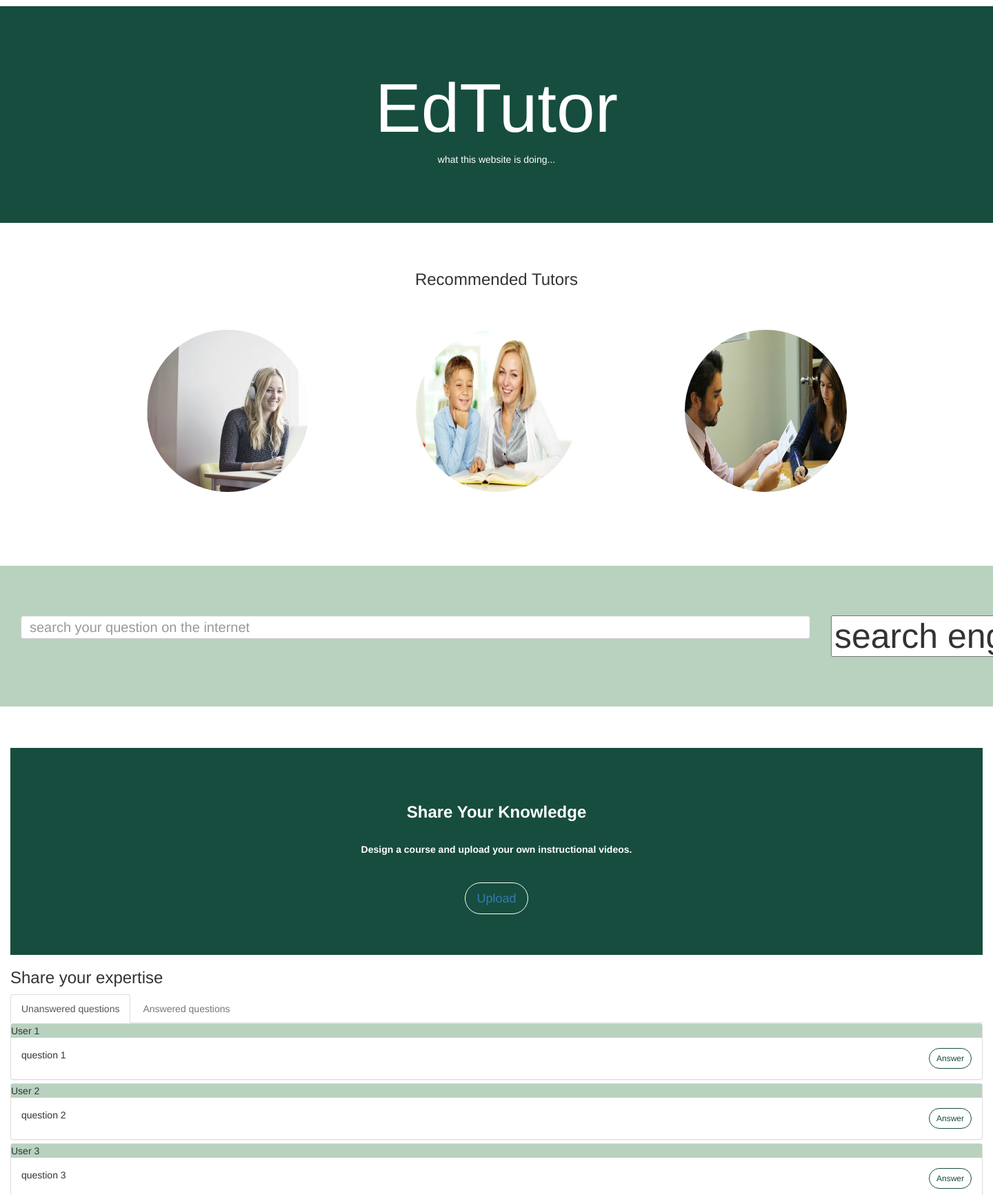
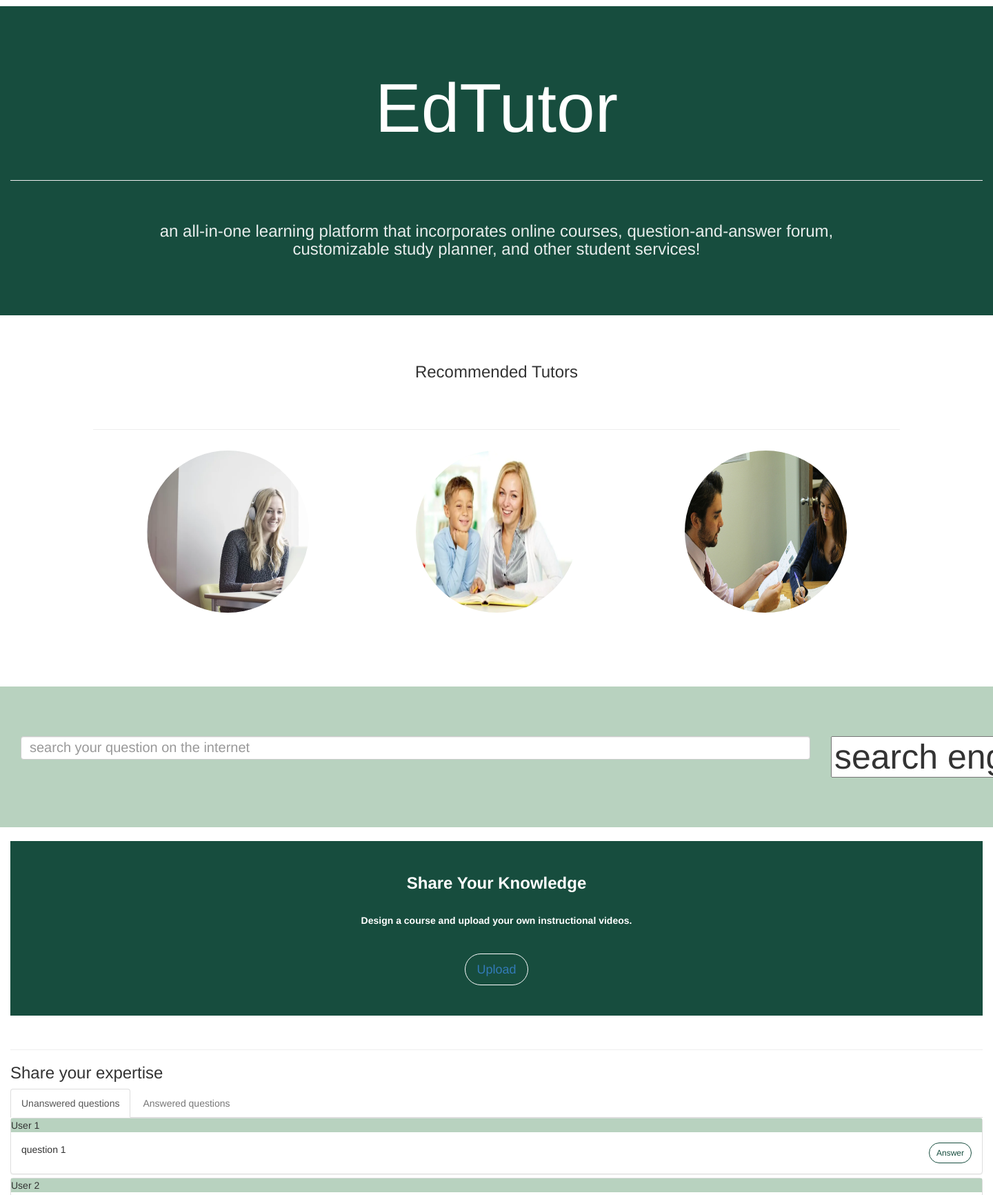
Before and after one commit to IEYU/TecHacks-EdTutor, a Flask app: page / in a window 1440 px wide; the page is wider, and only the part inside the window is pictured. Shown: the part 51-1783 px from the top of that part at 69% size. Run offline with Flask 2, Linux system fonts and the light colour scheme; the visitor is signed in with stand-in values (Sample User, id 1); some libraries are stand-ins or nearby versions.

Commit message:
modification

```diff
--- a/templates/index.html
+++ b/templates/index.html
@@ -27,7 +27,14 @@
             padding-top: 5%;
             padding-bottom: 5%;
         }
-
+        .container-fluid-spec {
+            padding-top: 2%;
+            padding-bottom: 2%;
+        }
+        .container-fluid-spec2 {
+            padding-top: 1%;
+            padding-bottom: 3%;
+        }
         .title {
             color: #fff;
             background-color: #174D3E;
@@ -122,7 +129,8 @@
         }
 
         .tutor-border {
-            height: 300px;
+            padding-top: 2%;
+            padding-bottom: 2%;
             line-height: 60px;
         }
 
@@ -178,6 +186,11 @@
         h1{
             font-size: 100px;
         }
+        .intro{
+            padding-left: 15%;
+            padding-right: 15%;
+            opacity: 0.9;
+        }
     </style>
 </head>
 
@@ -207,13 +220,13 @@
         </div>
     </nav>
     <div class="container-fluid title text-center container-fluid-title" id="#home">
-        <h1>EdTutor</h1>
-        <p>what this website is doing...</p>
+        <h1>EdTutor</h1><br><hr><br>
+        <h3 class="intro">an all-in-one learning platform that incorporates online courses, question-and-answer forum, customizable study planner, and other student services!</h3>
     </div>
     <div class="container text-center tutor">
         <br>
         <div class="row">
-            <h3>Recommended Tutors</h3><br><br>
+            <h3>Recommended Tutors</h3><br><br><hr>
             <div class="col-sm-4">
                 <a href="#tutor1" data-toggle="collapse">
                     <img src="/static/img/tutor1.webp" alt="tutor 1" width="255" height="255" class="img-circle person">
@@ -255,12 +268,11 @@
             </div>
         </div>
     </div>
-    <br><br><br>
+    <br>
     <div id="design" class="container-fluid">
         <div class="design_bg">
             <div class="container-fluid text-center tutor-border">
                 <div class="row">
-                    <br>
                     <h3><strong>Share Your Knowledge</strong></h3>
                     <p><strong>Design a course and upload your own instructional videos.</strong></p>
                     <button class="btn btn-default btn-lg round-button"><a class="atag"
@@ -270,7 +282,8 @@
             </div>
         </div>
     </div>
-    <div id="tutor" class="container-fluid">
+    <div id="tutor" class="container-fluid container-fluid-spec">
+        <hr>
         <h3>Share your expertise</h3>
         <ul class="nav nav-tabs">
             <li class="active"><a data-toggle="tab" href="#unanswered">Unanswered questions</a></li>
@@ -336,7 +349,7 @@
             </div>
         </div>
     </div>
-    <div id="take" class="container-fluid take-bg"><br>
+    <div id="take" class="container-fluid take-bg container-fluid-spec2"><br>
         <h2 class="text-center">Take a Course</h2><br><br>
         <div class="row">
             <div class="col-sm-4">
@@ -432,7 +445,7 @@
                 </div>
             </div>
         </div>
-    </div>
+    </div><hr>
     <div id="message" class="container">
         <h3>Ask tutor questions at any time!</h3>
         <div class="row">
--- a/templates/login.html
+++ b/templates/login.html
@@ -48,6 +48,7 @@
     50%  { transform: translate(0, 10px); }
     100%   { transform: translate(0, -0px); }
 }
+
     </style>
   </head>
   <body>
--- a/templates/welcome.html
+++ b/templates/welcome.html
@@ -9,9 +9,11 @@
 </head>
 <style>
     body {
-        background: #99B898;
+        background: #7da588;
+        background: -webkit-linear-gradient(to top, rgba(125, 165, 136, 1), rgba(247, 255, 246, 1));
+        background: linear-gradient(to top, rgba(125, 165, 136, 1), rgba(247, 255, 246, 1));
         font-family: comfortaa;
-      }h
+      }
       h1 {
         margin-top: 10px;
       }
```
